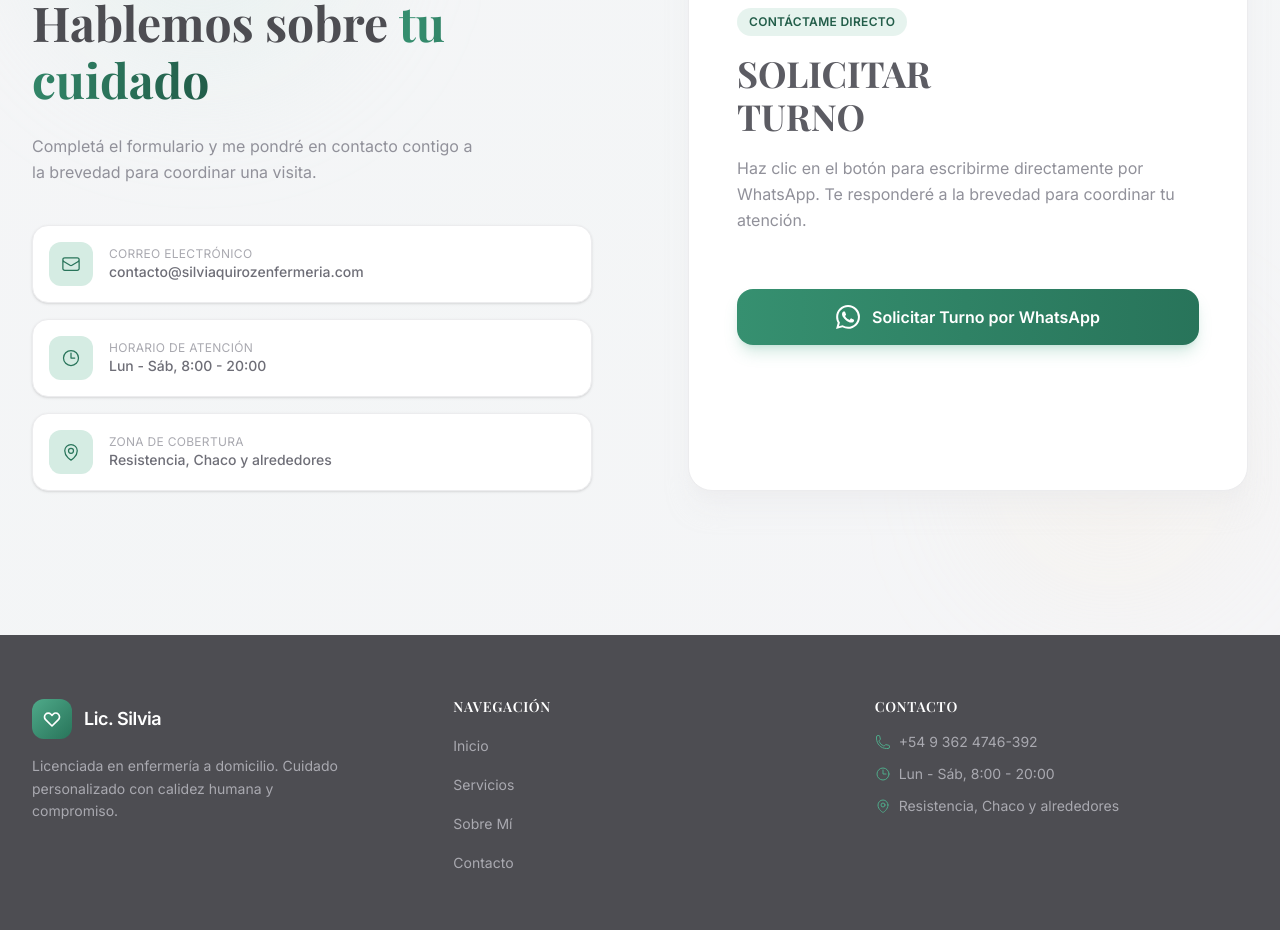
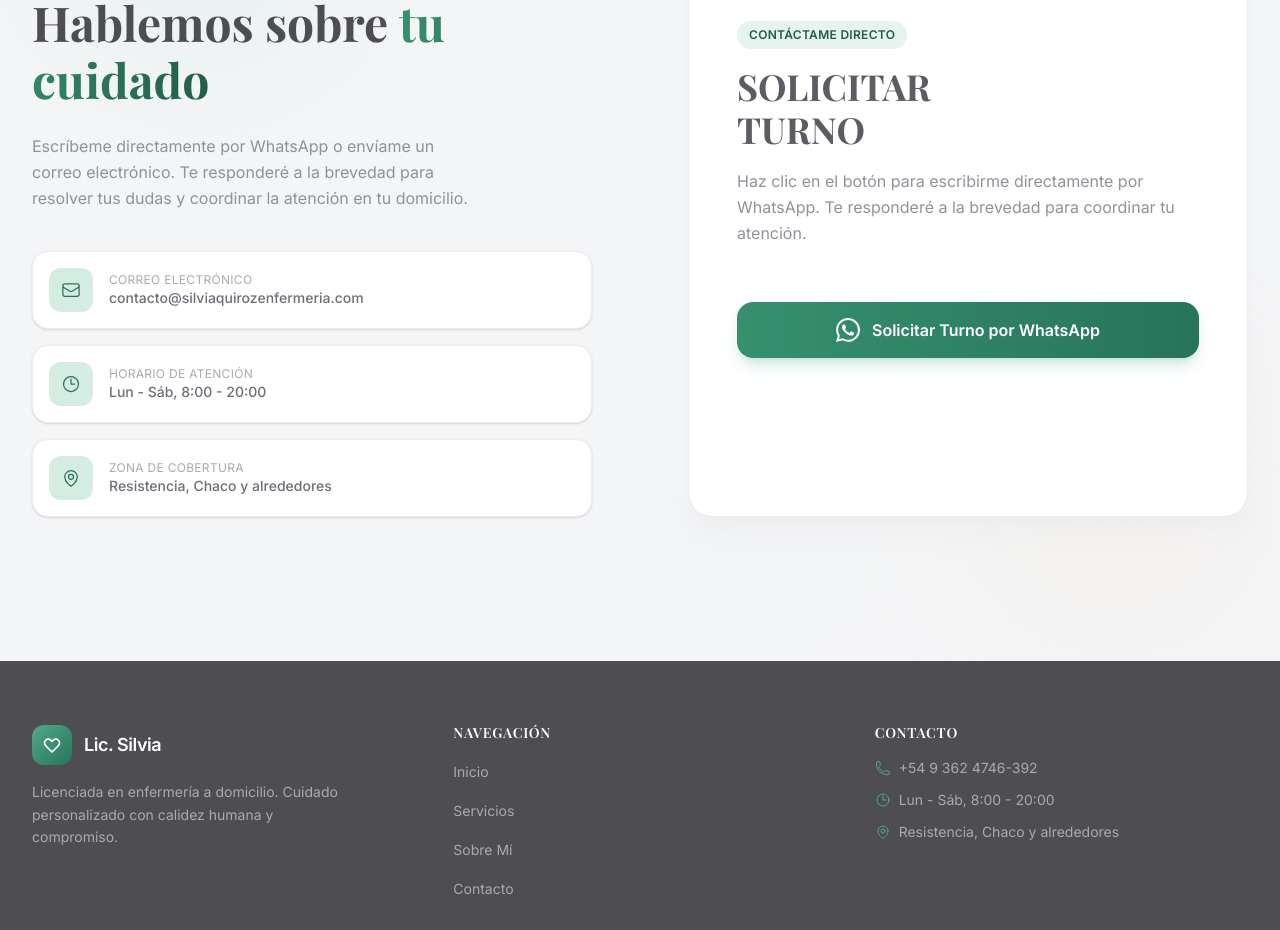
Before and after one commit to Bomastulacio/enfermera-landing, a React (Vite) app: page / in a window 1280 px wide. Shown: the part 3600-4530 px from the top of the page. Built offline with nearby package versions, Linux system fonts and the light colour scheme.

Commit message:
UX: Update obsolete descriptive text in Contact section to refer to WhatsApp instead of the removed form

```diff
--- a/src/components/ContactForm.jsx
+++ b/src/components/ContactForm.jsx
@@ -37,7 +37,7 @@
                             </span>
                         </h2>
                         <p className="text-neutral-500 mb-10 leading-relaxed text-base max-w-md">
-                            Completá el formulario y me pondré en contacto contigo a la brevedad para coordinar una visita.
+                            Escríbeme directamente por WhatsApp o envíame un correo electrónico. Te responderé a la brevedad para resolver tus dudas y coordinar la atención en tu domicilio.
                         </p>
 
                         {/* Contact Info Cards */}
```
